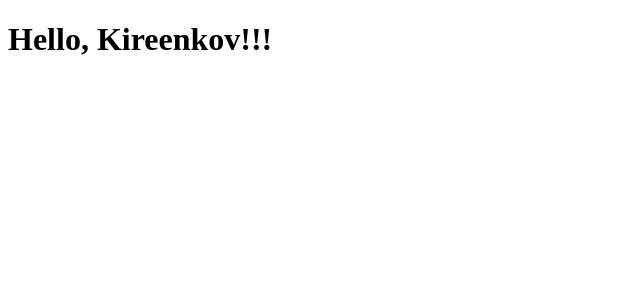
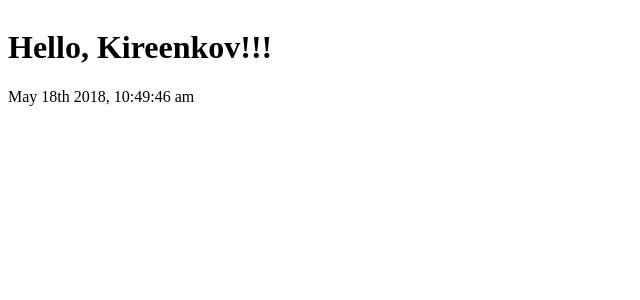
Before and after one commit to bonusrk/SmartMirror, a React app: page / in a window 1280 px wide. Shown: the top 300 px of the page, without its empty margins (0-640 px from the left). Built offline with nearby package versions, Linux system fonts and the light colour scheme.

Commit message:
clocks component

```diff
--- a/package.json
+++ b/package.json
@@ -29,11 +29,13 @@
     "extract-text-webpack-plugin": "^3.0.2",
     "html-loader": "^0.5.5",
     "html-webpack-plugin": "^3.2.0",
+    "less": "^3.0.4",
     "less-loader": "^4.1.0",
     "loader": "^2.1.1",
     "postcss-loader": "^2.1.5",
     "react-hot-loader": "^4.2.0",
     "style": "^0.0.3",
+    "style-loader": "^0.21.0",
     "webpack": "3.12.0",
     "webpack-bundle-analyzer": "^2.12.0",
     "webpack-dev-server": "2.9.7",
@@ -42,6 +44,7 @@
   "dependencies": {
     "axios": "^0.18.0",
     "babel-polyfill": "^6.26.0",
+    "moment": "^2.22.1",
     "prop-types": "^15.6.1",
     "react": "^16.3.2",
     "react-dom": "^16.3.2",
--- a/src/components/App.js
+++ b/src/components/App.js
@@ -1,14 +1,17 @@
 import React, { Component } from 'react';
 import { connect } from 'react-redux';
+import Clocks from './Clocks';
+import './app.less';
 
 class App extends Component {
+
   render() {
-    const {location} = this.props;
     return (
-        <div className='content'>
-          <h1>Hello, Kireenkov!!!</h1>
-          {this.props.children}
-        </div>
+      <div className='content'>
+        <h1>Hello, Kireenkov!!!</h1>
+        <Clocks />
+        {this.props.children}
+      </div>
     );
   }
 }
--- /dev/null
+++ b/src/components/Clocks.js
@@ -0,0 +1,43 @@
+import React, { PureComponent } from 'react';
+import moment from 'moment';
+
+class Clocks extends PureComponent {
+  constructor(props) {
+    super(props);
+    this.state = {
+      time: moment().format('MMMM Do YYYY, h:mm:ss a')
+    };
+  }
+
+  static propTypes = {};
+  static defaultProps = {};
+
+
+  componentDidMount() {
+    this.interval = setInterval(this.timer, 1000);
+  }
+
+
+  componentWillUnmount() {
+    clearInterval(this.interval);
+  }
+
+  /**
+   * updates timer
+   */
+  timer = () => {
+    this.setState({
+      time: moment().format('MMMM Do YYYY, h:mm:ss a')
+    });
+  };
+
+  render() {
+    return (
+      <div className='clock'>
+        {this.state.time}
+      </div>
+    );
+  }
+}
+
+export default Clocks;
```
Also changed, not shown: 1 other file (tests, documents, lock files or other folders).
